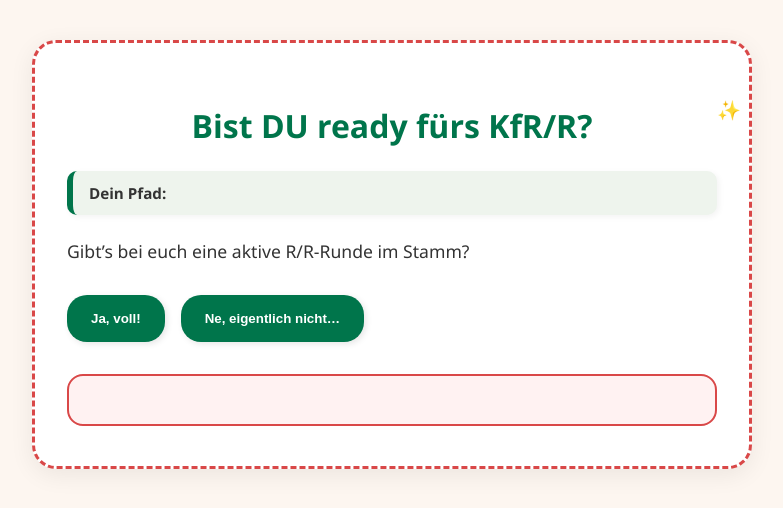
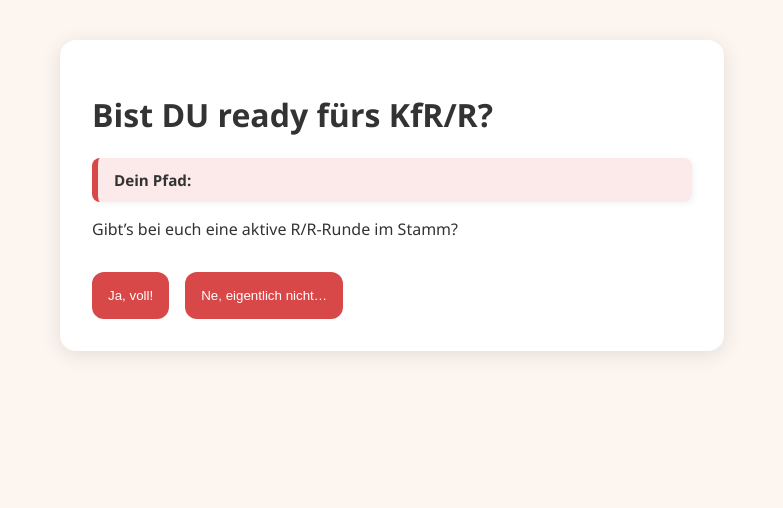
Before and after one commit to LBAusbildung/-KfRR, a plain HTML site: page index.html in a window 1280 px wide. Shown: the whole page, without its empty margins (248-1031 px from the left). Drawn offline with Linux system fonts and the light colour scheme.

Commit message:
Update style.css

```diff
--- a/style.css
+++ b/style.css
@@ -6,92 +6,70 @@ body {
 }
 
 .container {
-  max-width: 650px;
+  max-width: 600px;
   margin: auto;
   background: white;
-  padding: 2.5rem 2rem;
-  border-radius: 24px;
-  box-shadow: 0 6px 25px rgba(0, 0, 0, 0.07);
-  border: 3px dashed #d94848;
-  position: relative;
-}
-
-h1 {
-  font-size: 2rem;
-  color: #00754b;
-  margin-bottom: 1.5rem;
-  text-align: center;
-  position: relative;
-}
-
-h1::after {
-  content: "✨";
-  font-size: 1.2rem;
-  position: absolute;
-  right: -1.5rem;
-  top: -0.5rem;
+  padding: 2rem;
+  border-radius: 16px;
+  box-shadow: 0 4px 20px rgba(0, 0, 0, 0.1);
 }
 
 button {
-  background: #00754b;
+  background: #d94848;
   color: white;
   border: none;
-  padding: 1rem 1.5rem;
+  padding: 1rem;
   margin-top: 1rem;
   margin-right: 1rem;
-  border-radius: 20px;
+  border-radius: 12px;
   cursor: pointer;
   transition: 0.2s;
-  font-weight: bold;
-  box-shadow: 2px 2px 6px rgba(0,0,0,0.1);
 }
 
 button:hover {
-  background: #d94848;
-  transform: scale(1.05);
+  background: #b73434;
 }
 
-#question-box p {
-  font-size: 1.1rem;
-  margin-bottom: 1rem;
+.hidden {
+  display: none;
 }
 
 #result-box {
   margin-top: 2rem;
-  font-size: 1.1rem;
-  font-weight: normal;
-  background: #fff2f2;
+  font-size: 1.2rem;
+  font-weight: bold;
+  background-color: #fff0f0;
   padding: 1.5rem;
-  border-radius: 16px;
-  border: 2px solid #d94848;
+  border-radius: 12px;
+  border-left: 4px solid #d94848;
 }
 
 #result-box a {
+  color: white;
+  background-color: #d94848;
+  padding: 0.75rem 1.2rem;
+  border-radius: 8px;
+  text-decoration: none;
   display: inline-block;
   margin-top: 1rem;
-  background: #d94848;
-  color: white;
-  padding: 0.8rem 1.5rem;
-  border-radius: 14px;
-  text-decoration: none;
   font-weight: bold;
   transition: 0.2s;
 }
 
 #result-box a:hover {
-  background: #b73434;
+  background-color: #b73434;
 }
 
 #path-box {
-  margin-bottom: 1.5rem;
-  background-color: #eef4ed;
+  margin-bottom: 1rem;
+  background-color: #fceaea;
   padding: 0.75rem 1rem;
-  border-left: 6px solid #00754b;
-  border-radius: 10px;
+  border-left: 6px solid #d94848;
+  border-radius: 8px;
   font-size: 0.95rem;
-  box-shadow: 2px 2px 6px rgba(0, 0, 0, 0.05);
+  box-shadow: 2px 2px 6px rgba(0,0,0,0.05);
 }
 
 #path span::before {
-  content: "🌿 ";
+  content: "🍒 ";
 }
```
